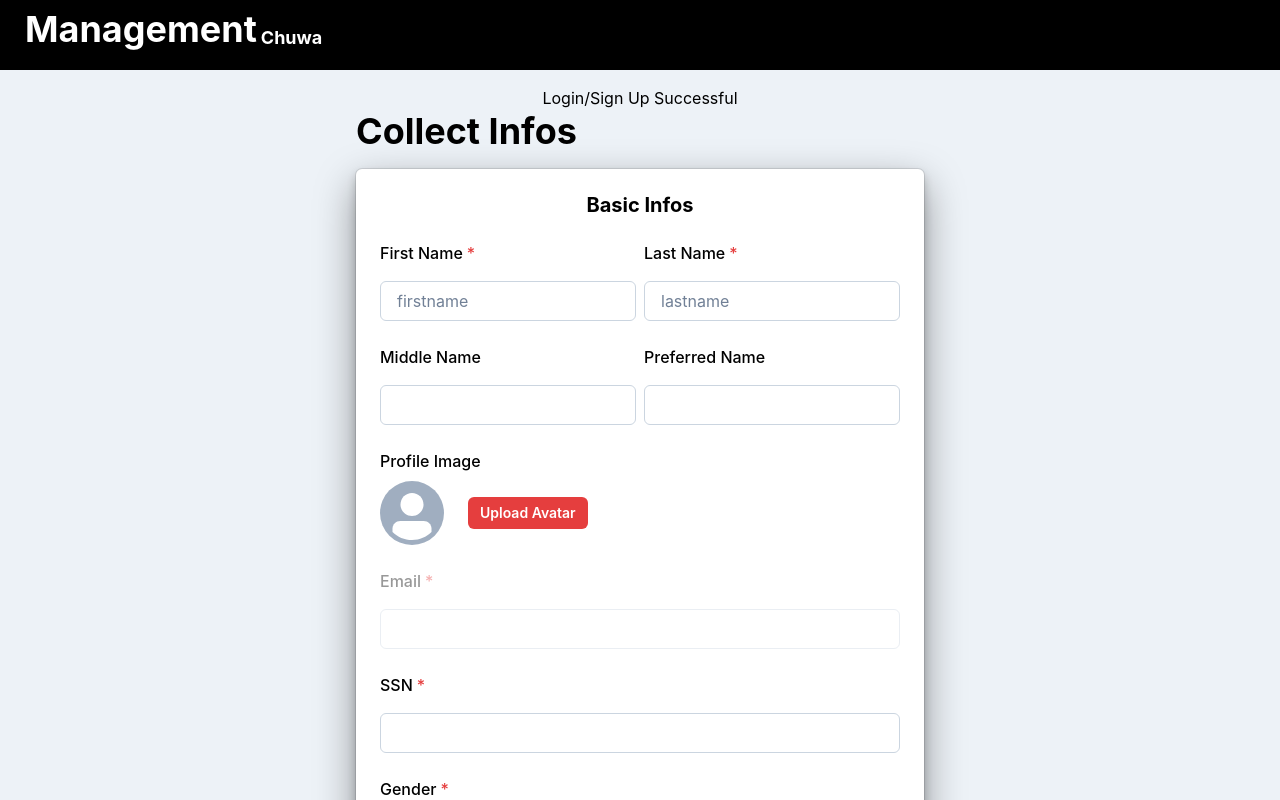
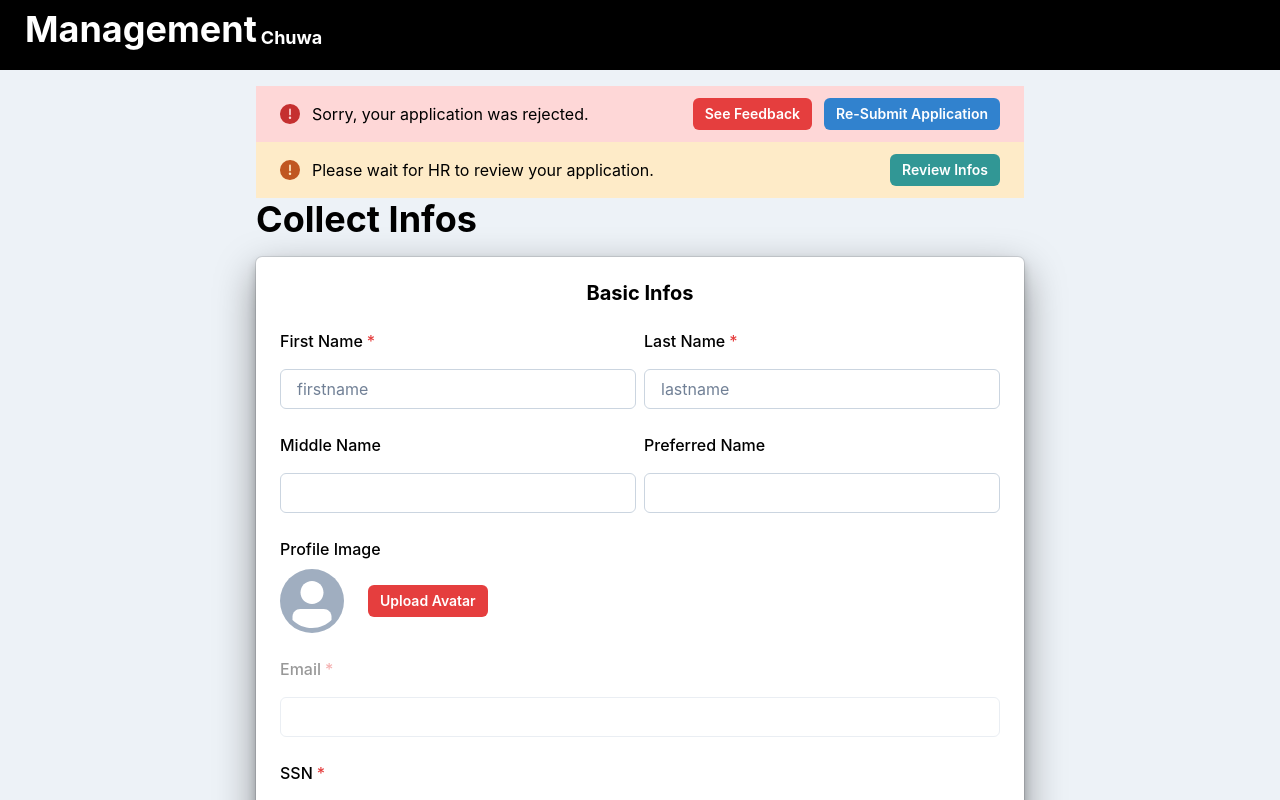
Before and after one commit to Reo14/EMP, a React (Vite) app in the folder frontend/: page /employee-onboarding in a window 1280 px wide. Shown: the top 800 px of the page. Built offline with nearby package versions, Linux system fonts and the light colour scheme.

Commit message:
add 3b ui

```diff
--- a/frontend/src/pages/OnBoardingPage.tsx
+++ b/frontend/src/pages/OnBoardingPage.tsx
@@ -13,7 +13,8 @@ import {
   HStack,
   Select,
   Avatar,
-  Text,
+  Alert,
+  AlertIcon,
   Divider,
   Stack,
   Center
@@ -21,20 +22,7 @@ import {
 import { SingleDatepicker } from "chakra-dayzed-datepicker";
 // import { createProduct } from "../store/reducers/productSlice";
 
-// enum ApplicationStatus {
-//   PENDING = "Pending",
-//   APPROVED = "Approved",
-//   REJECTED = "Rejected"
-// }
-
 const OnBoardingPage: FC = () => {
-  const status = useSelector((state) => state);
-
-  // TODO: redirect
-  // if (status === ApplicationStatus.APPROVED) {
-  //   return <Redirect to="/home" />;
-  // }
-
   const dispatch = useDispatch();
   const navigate = useNavigate();
   // ----- basic info -----
@@ -105,7 +93,11 @@ const OnBoardingPage: FC = () => {
     autoFocus: true,
   };
 
+  // const [resubmit, setResubmit] = useState(false);
 
+  // const handleReSubmission = () => {
+  //   setResubmit(!resubmit);
+  // }
 
   const handleCreateEmployee = async () => {
     // TODO: Validation logic here...
@@ -139,17 +131,62 @@ const OnBoardingPage: FC = () => {
   };
 
   return (
-    <Box p={{ base: 2, md: 4 }} maxW="600px" mx="auto" textColor="black">
-      <VStack
+    <Box p={{ base: 2, md: 4 }} maxW="800px" mx="auto" textColor="black">
+      {/* ----- reject alert -----  */}
+      <Alert
+        status='error'
         display="flex"
-      direction="column"
-      justify="center"
-      h="100%"
-      spacing="20px"
+        flexDirection="row"
+        justifyContent="space-between"
+        padding="0.75rem 1.5rem"
       >
-      <Text color="black">Login/Sign Up Successful</Text>
-      </VStack>
+        <Box
+          display="flex"
+          flexDirection="row"
+        >
+          <AlertIcon />
+          Sorry, your application was rejected.
+        </Box>
 
+        <Box>
+          <Button
+            colorScheme="red"
+            size="sm"
+            // TODO: show feedback
+          >See Feedback</Button>
+          <Button
+            colorScheme="blue"
+            size="sm"
+            marginLeft="3"
+            // TODO: onClick={handleReSubmission}
+          >Re-Submit Application</Button>
+        </Box>
+      </Alert>
+
+      <Alert
+        status='warning'
+        display="flex"
+        flexDirection="row"
+        justifyContent="space-between"
+        padding="0.75rem 1.5rem"
+      >
+        <Box
+          display="flex"
+          flexDirection="row"
+        >
+          <AlertIcon />
+          Please wait for HR to review your application.
+        </Box>
+
+        <Button
+          colorScheme="teal"
+          size="sm"
+          // TODO: onClick
+        >Review Infos</Button>
+      </Alert>
+
+      {/* {resubmit && ( */}
+      <Box>
         <Heading as="h1" mb="4">
           Collect Infos
         </Heading>
@@ -607,6 +644,8 @@ const OnBoardingPage: FC = () => {
           </VStack>
         </Box>
       </Box>
+      {/* )} */}
+    </Box>
   );
 };
 
```
Lines whose indentation alone changed are shown as unchanged.
